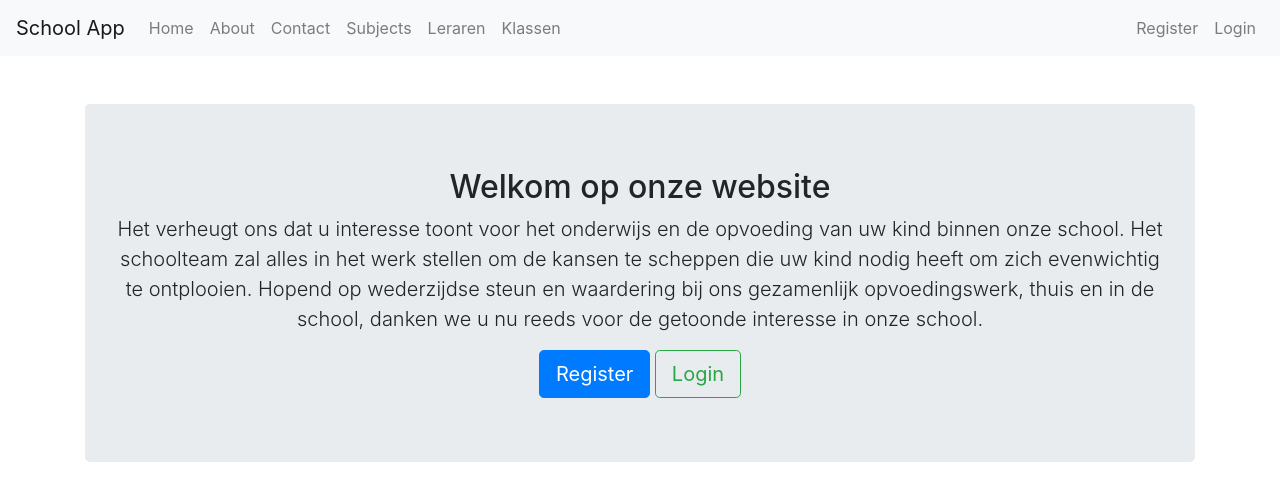
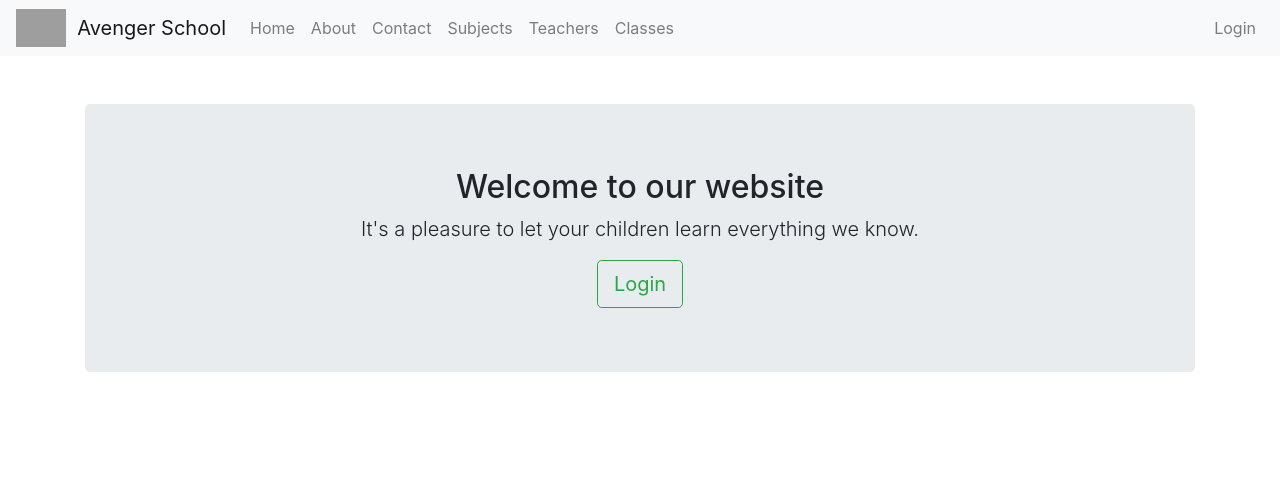
Before and after one commit to PaulienBuskens/web-concepten, a Flask app: page / in a window 1280 px wide. Shown: the top 501 px of the page. Run offline with Flask 2, Linux system fonts and the light colour scheme; some libraries are stand-ins or nearby versions; grey boxes are pictures that could not be loaded.

Commit message:
afwerking

```diff
--- a/app.py
+++ b/app.py
@@ -1,14 +1,13 @@
 from flask import Flask, render_template, flash, redirect, url_for, session, logging, request, make_response
 from flaskext.mysql import MySQL
 from pymysql.cursors import DictCursor
-from wtforms import Form ,StringField, TextAreaField, PasswordField, validators
+from wtforms import Form ,StringField, TextAreaField, PasswordField, validators, IntegerField
 from wtforms.fields import TextField
 from wtforms_components import Email
 from passlib.hash import sha256_crypt
 from functools import wraps
 import datetime, time
 import os
-
 
 mysql = MySQL(cursorclass=DictCursor)
 app = Flask(__name__)
@@ -19,7 +18,6 @@ app.config['MYSQL_DATABASE_HOST']= 'localhost'
 app.config['MYSQL_DATABASE_USER']= 'root'
 app.config['MYSQL_DATABASE_PASSWORD']= ''
 app.config['MYSQL_DATABASE_DB']= 'school'
-
 
 #init MySQL
 mysql.init_app(app)
@@ -34,6 +32,8 @@ def index():
     expire_date = expire_date + datetime.timedelta(days=30)
     resp.set_cookie('welcome', 'Welkom terug', expires=expire_date)
     return resp
+
+
 
 @app.route('/about')
 def about():
@@ -173,6 +173,16 @@ def klas(id):
 
     return render_template('klas.html', klas=klas)
 
+#check if user is logged in
+def is_logged_in(f):
+    @wraps(f)
+    def wrap(*args, **kwargs):
+        if 'logged_in' in session:
+            return f(*args, **kwargs)
+        else:
+            flash('Unauthorized, Please login', 'danger')
+            return redirect(url_for('login'))
+    return wrap
 
 #### register ####
 
@@ -188,6 +198,7 @@ class RegisterForm(Form):
 
 
 @app.route('/register', methods=['GET', 'POST'])
+@is_logged_in
 def register():
     form = RegisterForm(request.form)
     if request.method == 'POST' and form.validate():
@@ -242,7 +253,7 @@ def login():
                 session['logged_in'] = True
                 session['username'] = username
 
-                flash('You are now loggend in','success')
+                flash('You are now logged in','success')
                 return redirect(url_for('dashboard'))
             else:
                 error = 'Invalid password'
@@ -256,16 +267,7 @@ def login():
 
     return render_template('login.html')
 
-#check if user is logged in
-def is_logged_in(f):
-    @wraps(f)
-    def wrap(*args, **kwargs):
-        if 'logged_in' in session:
-            return f(*args, **kwargs)
-        else:
-            flash('Unauthorized, Please login', 'danger')
-            return redirect(url_for('login'))
-    return wrap
+
 
 #### logout ####
 @app.route('/logout')
@@ -434,7 +436,7 @@ def add_leraar():
 
         cur.close()
 
-        flash('Leraar Created', 'success')
+        flash('Teacher Created', 'success')
 
         return redirect(url_for('dashboard'))
     return render_template('add_leraar.html', form=form)
@@ -477,7 +479,7 @@ def edit_leraar(id):
 
         cur.close()
 
-        flash('Leraar successfully Updated', 'success')
+        flash('Teacher successfully Updated', 'success')
 
         return redirect(url_for('dashboard'))
     return render_template('edit_leraar.html', form=form)
@@ -494,7 +496,7 @@ def delete_leraar(id):
     mysql.get_db().commit()
 
     cur.close()
-    flash('Leraar Deleted', 'success')
+    flash('Teacher Deleted', 'success')
 
     return redirect(url_for('dashboard'))
 
@@ -523,7 +525,7 @@ class KlasForm(Form):
     name = StringField('Name', [validators.Length(min=3, max=100)])
     richting = StringField('richting', [validators.Length(min=3, max=100)])
     leraar = StringField('leraar', [validators.Length(min=3, max=100)])
-    numerieke_code = StringField('numerieke_code', [validators.Length(max=100)])
+    numerieke_code = IntegerField('numerieke_code', [validators.Length(max=100)])
 
 
 @app.route('/add_klas', methods=['GET','POST'])
@@ -542,12 +544,13 @@ def add_klas():
         #execute
         cur.execute("INSERT INTO klassen(name,richting,leraar,numerieke_code) VALUES(%s,%s,%s,%s)",(name,richting,leraar,numerieke_code))
 
+
         #commit to db
         mysql.get_db().commit()
 
         cur.close()
 
-        flash('Klas Created', 'success')
+        flash('Class Created', 'success')
 
         return redirect(url_for('dashboard'))
     return render_template('add_klas.html', form=form)
@@ -573,14 +576,11 @@ def edit_klas(id):
     form.numerieke_code.data = klas['numerieke_code']
 
 
-
-
     if request.method == 'POST' and form.validate():
         name = request.form['name']
         richting = request.form['richting']
         leraar = request.form['leraar']
         numerieke_code = request.form['numerieke_code']
-
 
         #create cursor
         cur = mysql.get_db().cursor()
@@ -593,7 +593,7 @@ def edit_klas(id):
 
         cur.close()
 
-        flash('Klas successfully Updated', 'success')
+        flash('Class successfully Updated', 'success')
 
         return redirect(url_for('dashboard'))
     return render_template('edit_klas.html', form=form)
@@ -610,9 +610,21 @@ def delete_klas(id):
     mysql.get_db().commit()
 
     cur.close()
-    flash('Klas Deleted', 'success')
+    flash('Class Deleted', 'success')
 
     return redirect(url_for('dashboard'))
+
+
+@app.route('/dropdown', methods=['GET'])
+def dropdown():
+
+    cur = mysql.get_db().cursor()
+
+    cur.execute("SELECT * FROM leraren")
+
+    teachers = cur.fetchall()
+
+    return render_template('test.html', teachers=teachers)
 
 
 if __name__ == '__main__':
--- a/templates/about.html
+++ b/templates/about.html
@@ -6,7 +6,8 @@
     <p>Lorem ipsum dolor sit amet consectetur adipisicing elit. Adipisci reprehenderit magni, eveniet quis, quos recusandae accusantium cumque necessitatibus ipsum sed, ad iure amet voluptate excepturi accusamus aut? Veritatis, minima ex.</p>
 
     <h4>gegevens</h4>
-    <p>adres: lalastraat 4, 2140 lala</p>
+    <p>street: 890 Fifth Avenue</p>
+    <p>city: Manhattan</p>
     <p>telefoonnummer: 054352653463</p>
-    <p>email: info@school.com</p>
+    <p>email: info@Aschool.com</p>
 {% endblock%}
--- a/templates/add_richting.html
+++ b/templates/add_richting.html
@@ -1,7 +1,7 @@
 {% extends 'layout.html' %}
 
 {% block body %}
-    <h1>Add Richting</h1>
+    <h1>Add Subject</h1>
     {% from "includes/_formhelpers.html" import render_field %}
     <form method="POST" action="">
         <div class="form-group">
--- a/templates/dashboardKlassen.html
+++ b/templates/dashboardKlassen.html
@@ -1,9 +1,9 @@
 {% extends 'layout.html' %}
 
 {% block body %}
-    <h1>Dashboard </h1>
+    <h1>Intranet classes </h1>
 
-    <a href="/add_klas" class="btn btn-success">Add Klas</a>
+    <a href="/add_klas" class="btn btn-success">Add class</a>
     <hr>
 
     <table class="table table-striped">
--- a/templates/dashboardLeraren.html
+++ b/templates/dashboardLeraren.html
@@ -1,9 +1,9 @@
 {% extends 'layout.html' %}
 
 {% block body %}
-    <h1>Dashboard </h1>
+    <h1>Intranet Teachers </h1>
 
-    <a href="/add_leraar" class="btn btn-success">Add Leraar</a>
+    <a href="/add_leraar" class="btn btn-success">Add Teacher</a>
     <hr>
 
     <table class="table table-striped">
--- a/templates/dashboardRichtingen.html
+++ b/templates/dashboardRichtingen.html
@@ -1,7 +1,7 @@
 {% extends 'layout.html' %}
 
 {% block body %}
-    <h1>Dashboard </h1>
+    <h1>Intranet Subjects </h1>
 
     <a href="/add_richting" class="btn btn-success">Add Subject</a>
     <hr>
--- a/templates/edit_klas.html
+++ b/templates/edit_klas.html
@@ -1,7 +1,7 @@
 {% extends 'layout.html' %}
 
 {% block body %}
-    <h1>Edit Klas</h1>
+    <h1>Edit Class</h1>
     {% from "includes/_formhelpers.html" import render_field %}
     <form method="POST" action="">
         <div class="form-group">
@@ -14,7 +14,7 @@
             {{render_field(form.leraar, class_="form-control")}}
         </div>
         <div class="form-group">
-            {{render_field(form.m=numerieke_code, class_="form-control")}}
+            {{render_field(form.numerieke_code, class_="form-control")}}
         </div>
         <p><input type= "submit" value="Submit" class="btn btn-primary"></p>
     </form>
--- a/templates/edit_leraar.html
+++ b/templates/edit_leraar.html
@@ -1,7 +1,7 @@
 {% extends 'layout.html' %}
 
 {% block body %}
-    <h1>Edit Leraar</h1>
+    <h1>Edit Teacher</h1>
     {% from "includes/_formhelpers.html" import render_field %}
     <form method="POST" action="">
         <div class="form-group">
--- a/templates/edit_richting.html
+++ b/templates/edit_richting.html
@@ -1,7 +1,7 @@
 {% extends 'layout.html' %}
 
 {% block body %}
-    <h1>Edit Class</h1>
+    <h1>Edit Subject</h1>
     {% from "includes/_formhelpers.html" import render_field %}
     <form method="POST" action="">
         <div class="form-group">
--- a/templates/home.html
+++ b/templates/home.html
@@ -2,22 +2,19 @@
 <br>
 <div class="jumbotron text-center">
     {% if 'welcome' in request.cookies: %}
-    <h2>Welkom terug op onze website</h2>
+    <h2>Welcome back to our website</h2>
     {% else %}
-    <h2>Welkom op onze website</h2>
+    <h2>Welcome to our website</h2>
     {% endif %}
 
-    <p class="lead">Het verheugt ons dat u interesse toont voor het onderwijs en de opvoeding van uw kind binnen onze school. Het schoolteam
-        zal alles in het werk stellen om de kansen te scheppen die uw kind nodig heeft om zich evenwichtig te ontplooien.
-        Hopend op wederzijdse steun en waardering bij ons gezamenlijk opvoedingswerk, thuis en in de school, danken we u
-        nu reeds voor de getoonde interesse in onze school.</p>
+    <p class="lead">It's a pleasure to let your children learn everything we know.</p>
 
     {% if session.logged_in == NULL %}
-    <a href="/register" class="btn btn-primary btn-lg"> Register</a>
+    <!-- <a href="/register" class="btn btn-primary btn-lg"> Register</a> -->
     <a href="/login" class="btn btn-outline-success btn-lg"> Login</a>
 
     {% else %}
-    <a href="/dashboard" class="btn btn-outline-success btn-lg"> Dashboard</a>
+    <a href="/dashboard" class="btn btn-outline-success btn-lg"> Intranet</a>
     {% endif %}
 
 </div>
--- a/templates/includes/_navbar.html
+++ b/templates/includes/_navbar.html
@@ -1,6 +1,9 @@
 <nav class="navbar navbar-expand-md navbar-light bg-light">
-        <a class="navbar-brand" href="/">School App</a>
-        <button class="navbar-toggler" type="button" data-toggle="collapse" data-target="#navbarsExampleDefault" aria-controls="navbarsExampleDefault" aria-expanded="false" aria-label="Toggle navigation">
+  <img src="https://upload.wikimedia.org/wikipedia/commons/thumb/0/0b/Symbol_from_Marvel%27s_The_Avengers_logo.svg/2000px-Symbol_from_Marvel%27s_The_Avengers_logo.svg.png"
+    alt="avengersLogo" style="width: 50px;">
+  <a class="navbar-brand" href="/"> &nbsp; Avenger School</a>
+  <button class="navbar-toggler" type="button" data-toggle="collapse" data-target="#navbarsExampleDefault" aria-controls="navbarsExampleDefault"
+    aria-expanded="false" aria-label="Toggle navigation">
     <span class="navbar-toggler-icon"></span>
   </button>
 
@@ -19,21 +22,50 @@
         <a class="nav-link" href="/richtingen">Subjects</a>
       </li>
       <li class="nav-item">
-              <a class="nav-link" href="/leraren">Leraren</a>
+        <a class="nav-link" href="/leraren">Teachers</a>
       </li>
       <li class="nav-item">
-              <a class="nav-link" href="/klassen">Klassen</a>
+        <a class="nav-link" href="/klassen">Classes</a>
       </li>
     </ul>
     <ul class="nav navbar-nav navbar-right">
       {% if session.logged_in %}
-              <li><a class="nav-link" href="/dashboard">Dashboard</a></li>
-              <li><a class="nav-link" href="/logout">Logout</a></li>
+      <li>
+        <a class="nav-link" href="/dashboard">Intranet</a>
+      </li>
+      <li>
+        <a class="nav-link" href="/logout">Logout</a>
+      </li>
 
       {% else %}
-              <li><a class="nav-link" href="/register">Register </a></li>
-              <li><a class="nav-link" href="/login">Login</a></li>
+     <!-- <li>
+        <a class="nav-link" href="/register">Register </a>
+      </li> -->
+      <li>
+        <a class="nav-link" href="/login">Login</a>
+      </li>
       {% endif %}
     </ul>
   </div>
 </nav>
+{% if session.logged_in %}
+<nav class="navbar navbar-expand-md navbar-light bg-light">
+  <div class="collapse navbar-collapse" id="navbarsExampleDefault">
+    <ul class="navbar-nav mr-auto">
+      <li class="nav-item">
+        <a class="navbar-brand" href="/dashboard"> Intranet</a>
+      </li>
+      <li class="nav-item">
+        <a class="nav-link" href="/dashboardRichtingen">Subjects</a>
+      </li>
+      <li class="nav-item">
+        <a class="nav-link" href="/dashboardLeraren">Teachers</a>
+      </li>
+      <li class="nav-item">
+        <a class="nav-link" href="/dashboardKlassen">Classes</a>
+      </li>
+    </ul>
+  </div>
+</nav>
+
+{% endif %}
--- a/templates/klas.html
+++ b/templates/klas.html
@@ -5,9 +5,9 @@
     <h1>{{klas.name}}</h1>
     <hr>
     <div>
-        richting: {{klas.richting | safe}} <!-- zonder "safe" staan er p tags rond de body-->
+        Subject: {{klas.richting | safe}} <!-- zonder "safe" staan er p tags rond de body-->
     </br>
-       leraar: {{klas.leraar | safe}}
+       Teacher: {{klas.leraar | safe}}
     </br>
        numerieke_code: {{klas.numerieke_code | safe}}
     </div>
--- a/templates/layout.html
+++ b/templates/layout.html
@@ -2,8 +2,9 @@
 <html lang="en">
 <head>
     <meta charset="UTF-8">
-    <title>School app</title>
+    <title>Avenger School</title>
     <link rel="stylesheet" href="https://stackpath.bootstrapcdn.com/bootstrap/4.1.1/css/bootstrap.min.css">
+    <link rel="stylesheet" href="../index.css">
 </head>
 <body>
 
--- a/templates/leraar.html
+++ b/templates/leraar.html
@@ -5,7 +5,7 @@
     <h1>{{leraar.name}} {{leraar.prename}}</h1>
     <hr>
     <div>
-       <img src="{{leraar.foto}}" alt="profielfoto">
+       <img src="{{leraar.foto}}" alt="profielfoto" style="height: 200px;">
     </br>
         {{leraar.email | safe}} <!-- zonder "safe" staan er p tags rond de body-->
     </div>
--- a/templates/leraren.html
+++ b/templates/leraren.html
@@ -2,7 +2,7 @@
 
 {% block body%}
     <br>
-    <h1>Subjects</h1>
+    <h1>Teachers</h1>
     <ul class="list-group">
         {% for leraar in leraren %}
            <li class="list-group-item"><a href="leraar/{{leraar.id}}">{{leraar.name}} {{leraar.prename}}</a></li>
```
Also changed, not shown: templates/add_klas.html (+5 -5 lines), templates/dashboard.html (+4 -4 lines), templates/test.html (added, +16 -0 lines). Lines whose indentation alone changed are shown as unchanged.
